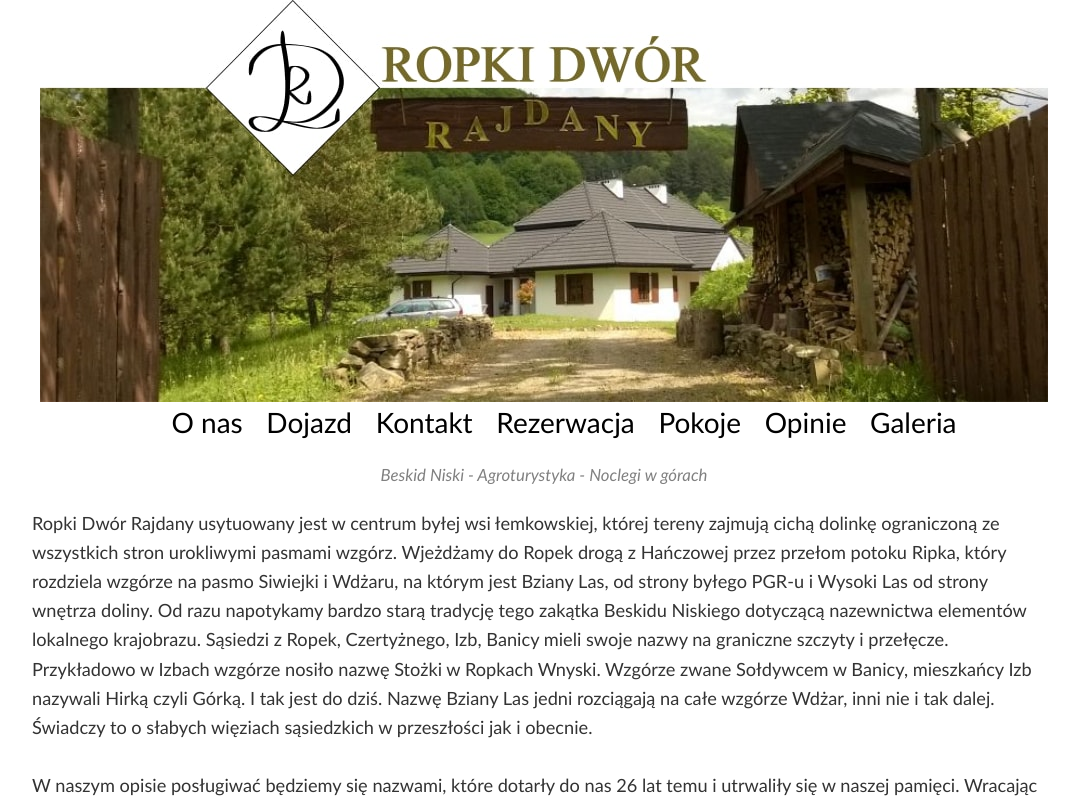
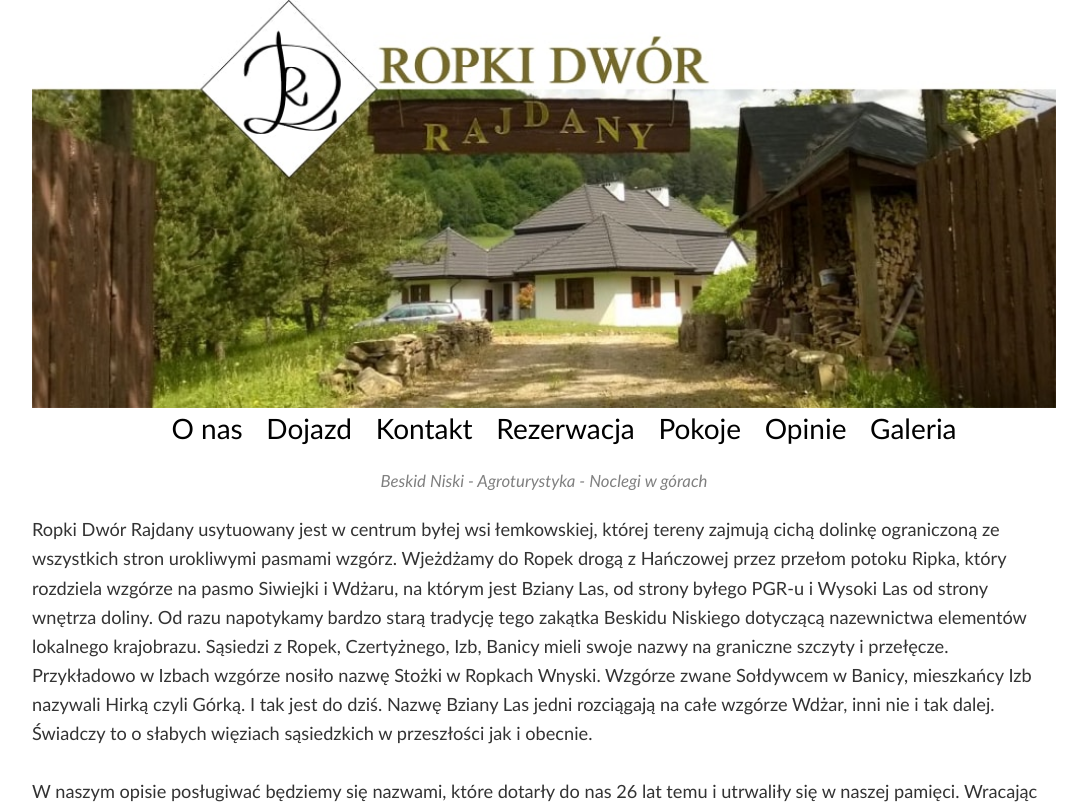
Before and after one commit to Caundy/ropkidworrajdany.pl, a plain HTML site: page onas.html in a window 1280 px wide. Shown: the top 804 px of the page, without its empty margins (96-1183 px from the left). Drawn offline with nearby package versions, Linux system fonts and the light colour scheme.

Commit message:
Poprawa szerokości loga - zmiana na 100% szerokości wrappera

```diff
--- a/main.css
+++ b/main.css
@@ -10,6 +10,10 @@ body{
 
 .wrapper{
   max-width: 80%;
+}
+
+div.wrapper img:first-child{
+  width: 100%;
 }
 
 ul{
```
